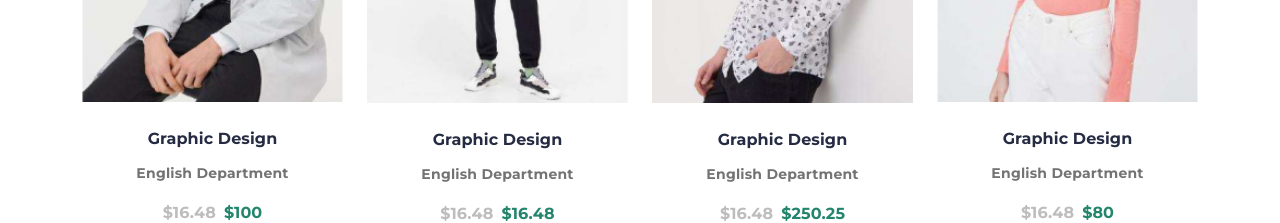
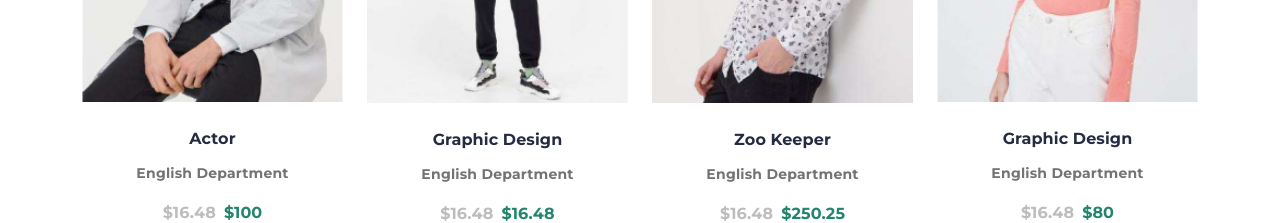
Before and after one commit to Aziz3010/Small-e-commerce, a React (Create React App) app: page /shop in a window 1280 px wide. Shown: the part 1420-1643 px from the top of the page. Built offline with nearby package versions, Linux system fonts and the light colour scheme.

Commit message:
add title filter

```diff
--- a/src/Pages/Shop/Shop.jsx
+++ b/src/Pages/Shop/Shop.jsx
@@ -27,6 +27,18 @@ const Shop = () => {
         const productHighPrice = allProducts.sort((a, b) => b.currentPrice - a.currentPrice);
         for (let i = 0; i < productHighPrice.length; i++) {
           newProductsSort.push(productHighPrice[i]);
+        }
+        break;
+      case 'A-Z':
+        const productA_Z = allProducts.sort((a, b) => a.title.localeCompare(b.title));
+        for (let i = 0; i < productA_Z.length; i++) {
+          newProductsSort.push(productA_Z[i]);
+        }
+        break;
+      case 'Z-A':
+        const productZ_A = allProducts.sort((a, b) => b.title.localeCompare(a.title));
+        for (let i = 0; i < productZ_A.length; i++) {
+          newProductsSort.push(productZ_A[i]);
         }
         break;
       default:
@@ -139,6 +151,8 @@ const Shop = () => {
               <option value="sort">Sort</option>
               <option value="low_price">Low price</option>
               <option value="high_price">High price</option>
+              <option value="A-Z">Title A-Z</option>
+              <option value="Z-A">Title Z-A</option>
             </select>
             <button onClick={(e) => filterHandle(e)}>Filter</button>
           </div>
--- a/src/ProductsAPI.js
+++ b/src/ProductsAPI.js
@@ -63,7 +63,7 @@ const Products = [
     {
         id: 5,
         image: img5,
-        title: "Graphic Design",
+        title: "Actor",
         category: "English Department",
         price: "16.48",
         currentPrice: "100",
@@ -87,7 +87,7 @@ const Products = [
     {
         id: 7,
         image: img7,
-        title: "Graphic Design",
+        title: "Zoo Keeper",
         category: "English Department",
         price: "16.48",
         currentPrice: "250.25",
```
